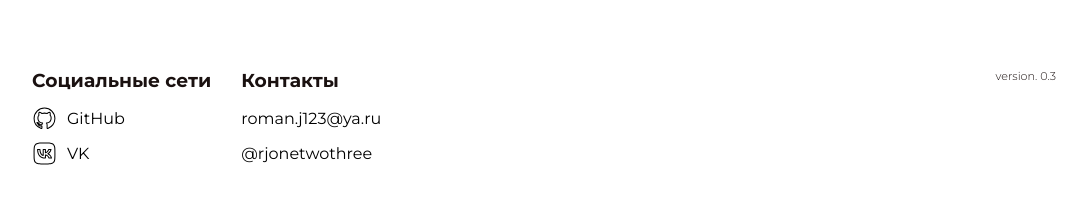
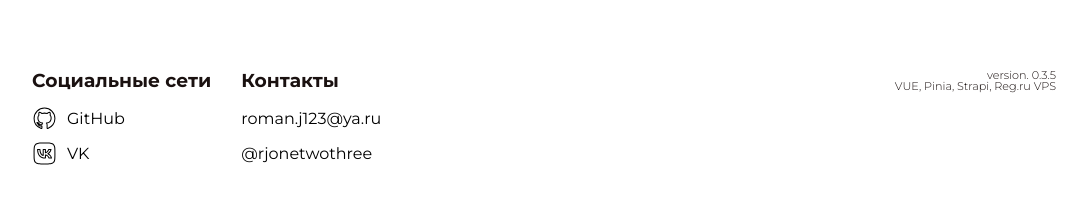
Before and after one commit to roman-j123/ismrdvlpr_ru, a Vue app in the folder frontend/: page /about in a window 1280 px wide. Shown: the part 433-636 px from the top of the page, without its empty margins (96-1183 px from the left). Built offline with nearby package versions, Linux system fonts and the light colour scheme; no server answers.

Commit message:
fix / AppFooter version app. Добавил технологии

```diff
--- a/frontend/src/App.vue
+++ b/frontend/src/App.vue
@@ -20,7 +20,7 @@ export default {
   },
   data() {
     return {
-      version: '0.3',
+      version: '0.3.5',
     }
   }
 }
--- a/frontend/src/components/AppFooter.vue
+++ b/frontend/src/components/AppFooter.vue
@@ -28,7 +28,11 @@
         </li>
       </ul>
     </section>
-    <span class="footer__version">version. {{ version }}</span>
+    <section class="footer__container footer__container_version">
+      <span class="footer__version">version. {{ version }}</span>
+      <span class="footer__version">VUE, Pinia, Strapi, Reg.ru VPS</span>
+    </section>
+
   </footer>
 </template>
 <script>
@@ -74,8 +78,14 @@
     color: #800080;
   }
   .footer__version {
+    font-size: .7rem;
+    line-height: .7rem;
+  }
+  .footer__container_version {
+    display: flex;
+    flex-direction: column;
     margin-left: auto;
-    font-size: .7rem;
+    text-align: right;
   }
   @media (max-width: 570px) {
     .footer {
```
